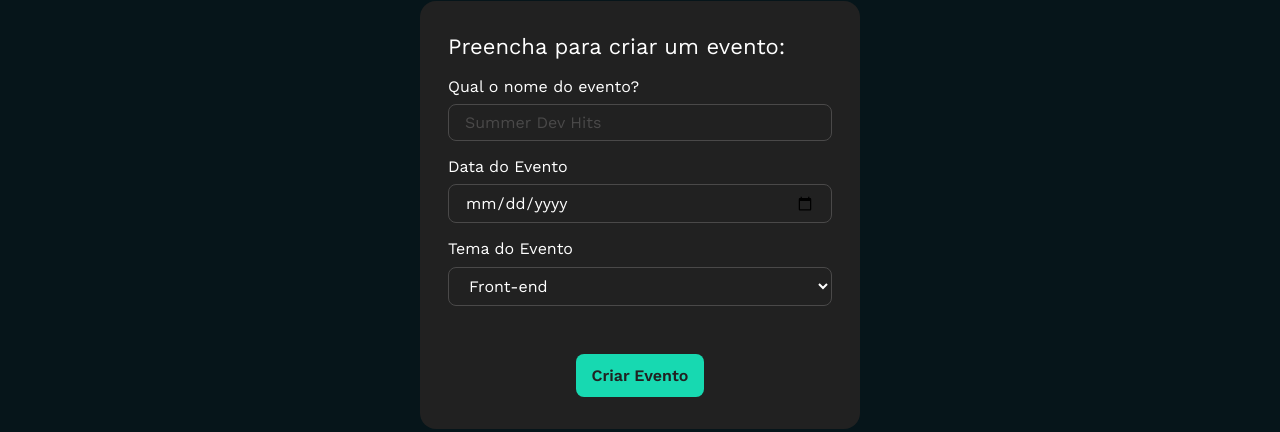
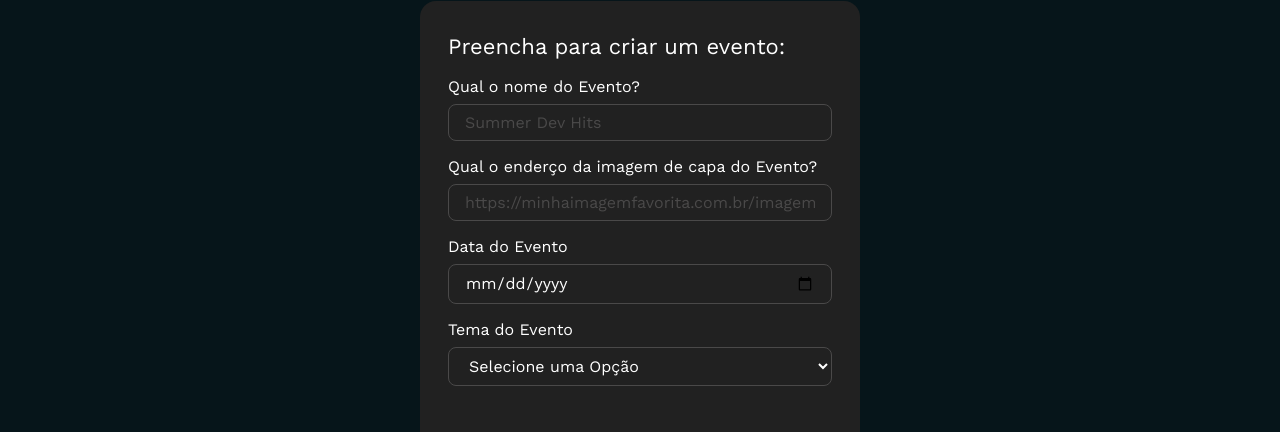
Before and after one commit to CipherCrow/tecboard, a React (Vite) app: page / in a window 1280 px wide. Shown: the part 746-1178 px from the top of the page. Built offline with nearby package versions, Linux system fonts and the light colour scheme.

Commit message:
ultimos ajustes no estilo do form

```diff
--- a/src/components/formularioDeEvento/formularioDeEvento_styles.css
+++ b/src/components/formularioDeEvento/formularioDeEvento_styles.css
@@ -83,6 +83,7 @@
     color: var(--fundo-componentes);
     transition: background-color 0.3s ease;
     border-radius: 8px;
+    transition: .3s;
 }
 
 .formEvento_acoes input[type="submit"]:hover{
--- a/src/components/formularioDeEvento/index.jsx
+++ b/src/components/formularioDeEvento/index.jsx
@@ -24,23 +24,28 @@ function CampoDeEntrada({type,id,placeholder}){
 
 export default function FormularioDeEvento({temas}){
   return(
-    <form className="formEvento">
+    <form className="formEvento" action={postMessage}>
       <h2>Preencha para criar um evento:</h2>
       <div className="formEvento_campos">
         <CampoDeFormulario>
-          <Label htmlFor="nomeEvento">Qual o nome do evento?</Label>
+          <Label htmlFor="nomeEvento">Qual o nome do Evento?</Label>
           <CampoDeEntrada type="text" id="nomeEvento" placeholder="Summer Dev Hits"/>
         </CampoDeFormulario>
         <CampoDeFormulario>
+          <Label htmlFor="imagemEvento">Qual o enderço da imagem de capa do Evento?</Label>
+          <CampoDeEntrada type="text" id="imagemEvento" placeholder="https://minhaimagemfavorita.com.br/imagem.png"/>
+        </CampoDeFormulario>
+        <CampoDeFormulario>
           <Label htmlFor="dataEvento">Data do Evento</Label>
-          <CampoDeEntrada type="date" id="dataEvento" placeholder="XX/XX/XXXX"/>
+          <CampoDeEntrada type="date" id="dataEvento"/>
         </CampoDeFormulario>
         <CampoDeFormulario>
           <Label htmlFor="temaEvento">Tema do Evento</Label>
-          <select name="" id="">
+          <select id="temaEvento" defaultValue="">
+            <option value="" disabled >Selecione uma Opção</option>
             {
               temas.map((tema) => (
-                <option key={tema.id} value={tema.nome}>{tema.nome}</option>
+                <option key={tema.id} value={tema.id}>{tema.nome}</option>
               ))
             }
           </select>
```
